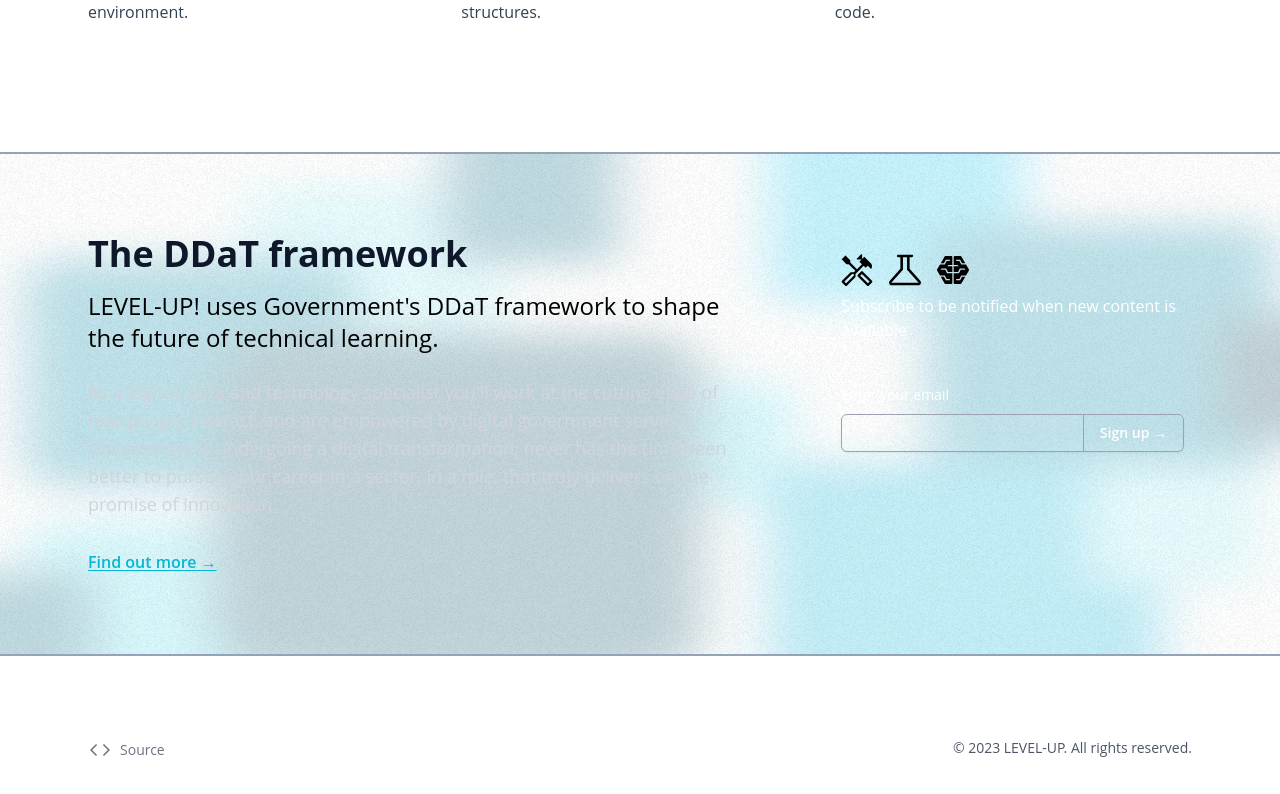
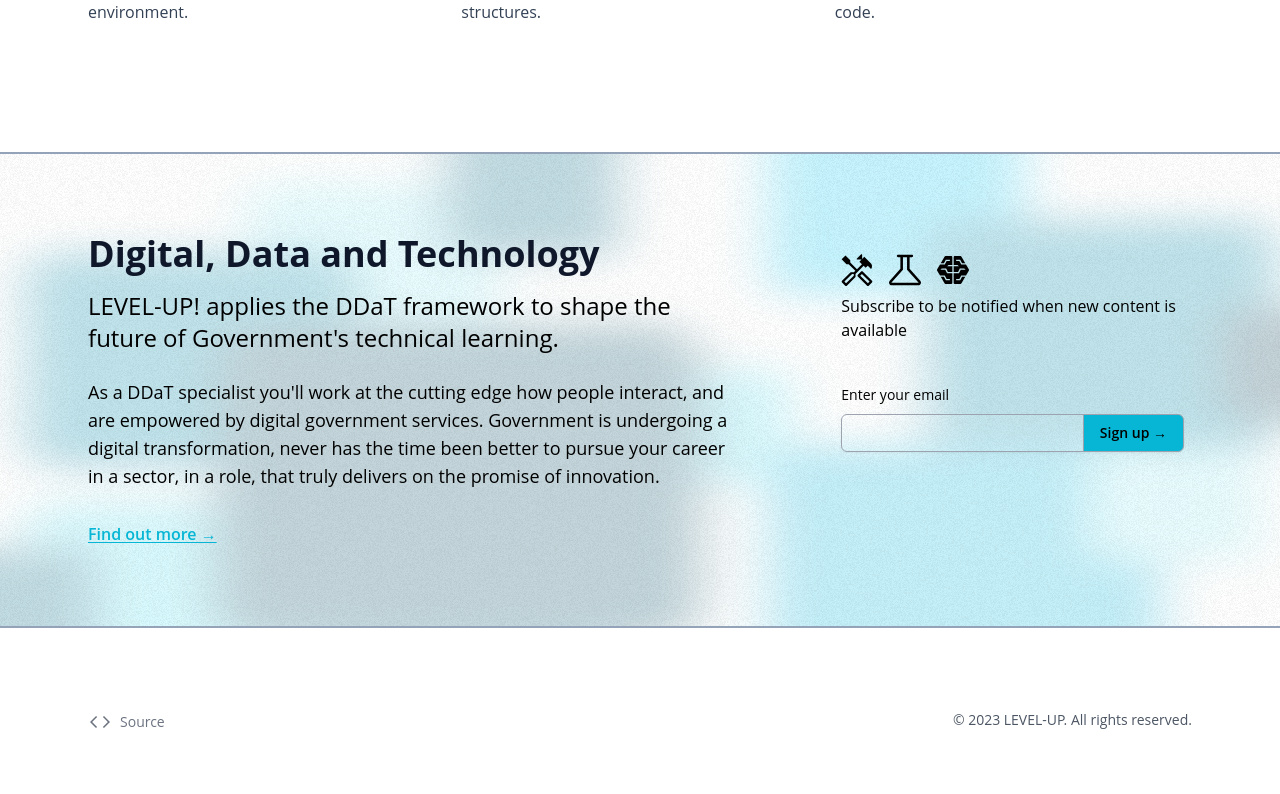
Before and after one commit to ellsphillips/level-up, a Next.js app: page / in a window 1280 px wide. Shown: the part 1091-1885 px from the top of the page. After the commit the page ends 1857 px from the top, so only its background shows below. Built offline with nearby package versions, Linux system fonts and the light colour scheme.

Commit message:
Feature: refine ddat cta

```diff
--- a/pages/index.tsx
+++ b/pages/index.tsx
@@ -47,21 +47,22 @@
             </Section>
 
             <Section cta className='py-12 space-y-4'>
-                <h2 className='text-4xl font-bold'>The DDaT framework</h2>
+                <h2 className='text-4xl font-bold'>
+                    Digital, Data and Technology
+                </h2>
                 <div className='mt-4 grid gap-x-3.5 lg:mt-11 lg:grid-cols-3'>
                     <div className='lg:col-span-2 lg:pr-20'>
                         <p className='text-lg font-medium lg:text-2xl'>
-                            LEVEL-UP! uses Government's DDaT framework to shape
-                            the future of technical learning.
+                            LEVEL-UP! applies the DDaT framework to shape the
+                            future of Government's technical learning.
                         </p>
-                        <p className='mt-8 space-y-4 text-gray-300 md:grid md:grid-cols-2 md:gap-6 md:space-y-0 lg:mt-6 lg:block lg:space-y-4 lg:text-lg'>
-                            As a digital, data and technology specialist you'll
-                            work at the cutting edge of how people interact, and
-                            are empowered by digital government services.
-                            Government is undergoing a digital transformation,
-                            never has the time been better to pursue your career
-                            in a sector, in a role, that truly delivers on the
-                            promise of innovation.
+                        <p className='mt-8 space-y-4 dark:text-gray-300 md:grid md:grid-cols-2 md:gap-6 md:space-y-0 lg:mt-6 lg:block lg:space-y-4 lg:text-lg'>
+                            As a DDaT specialist you'll work at the cutting edge
+                            how people interact, and are empowered by digital
+                            government services. Government is undergoing a
+                            digital transformation, never has the time been
+                            better to pursue your career in a sector, in a role,
+                            that truly delivers on the promise of innovation.
                         </p>
 
                         <Link
@@ -83,7 +84,7 @@
                                 </div>
                             ))}
                         </div>
-                        <p className='mt-2 text-lg font-medium text-white lg:text-base'>
+                        <p className='mt-2 text-lg font-medium lg:text-base'>
                             Subscribe to be notified when new content is
                             available
                         </p>
@@ -91,7 +92,7 @@
                             <form>
                                 <label
                                     htmlFor='email'
-                                    className='text-sm font-medium text-white'
+                                    className='text-sm font-medium'
                                 >
                                     Enter your email
                                 </label>
@@ -107,7 +108,7 @@
                                         />
                                     </div>
                                     <button
-                                        className='relative px-4 py-2 mt-4 -ml-px space-x-2 overflow-hidden font-semibold text-white border rounded-md border-accent bg-accent hover:bg-accent-light focus-visible:border-white focus-visible:outline-none lg:mt-0 lg:rounded-l-none lg:rounded-r-md lg:border-gray-400 lg:py-2 lg:text-sm lg:focus-visible:border-white '
+                                        className='relative px-4 py-2 mt-4 -ml-px space-x-2 overflow-hidden font-semibold border rounded-md border-primary-500 bg-primary-500 hover:bg-primary-400 focus-visible:border-white focus-visible:outline-none lg:mt-0 lg:rounded-l-none lg:rounded-r-md lg:border-gray-400 lg:py-2 lg:text-sm lg:focus-visible:border-white '
                                         type='submit'
                                         data-testid='checkout-button'
                                     >
```
